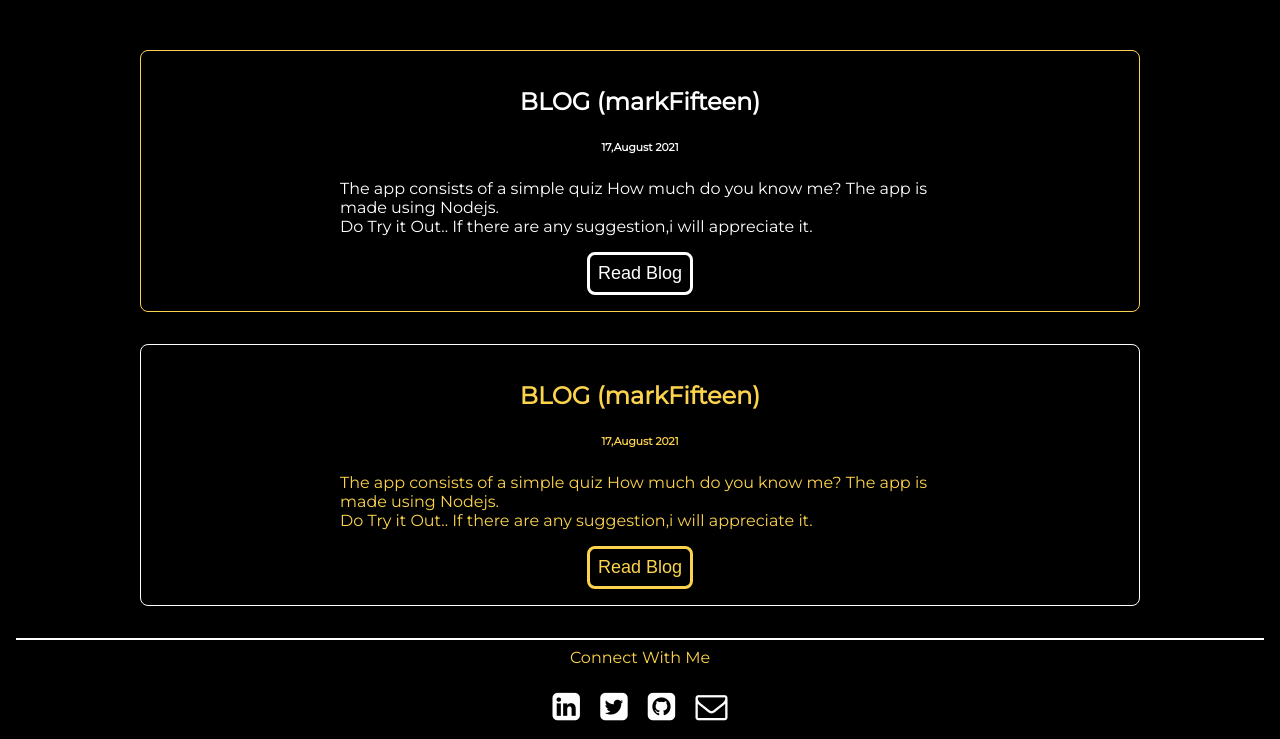
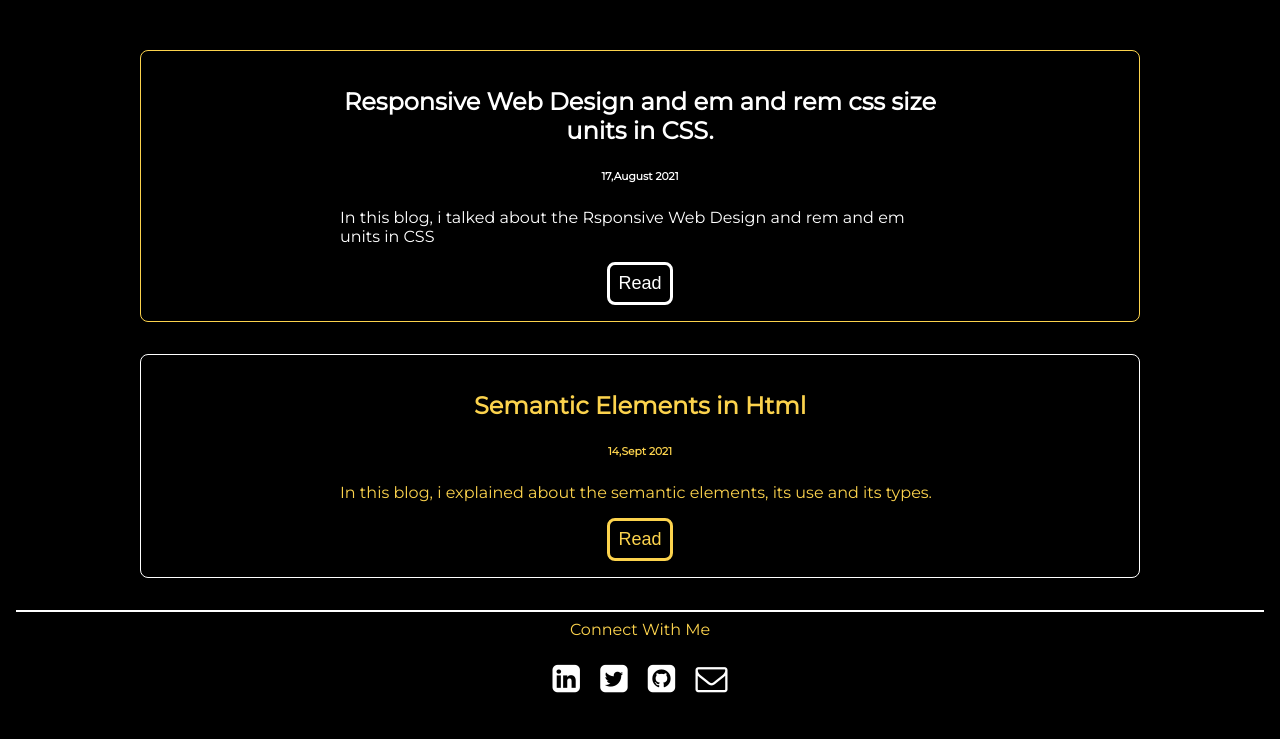
Before and after one commit to amirnathani9/my-portfolio, a plain HTML site: page blogs.html in a window 1280 px wide. Shown: the part 485-1224 px from the top of the page. After the commit the page ends 1196 px from the top, so only its background shows below. Drawn offline with Linux system fonts and the light colour scheme.

Commit message:
updated blog page

```diff
--- a/blogs.html
+++ b/blogs.html
@@ -35,28 +35,26 @@
 
     <section class="section primary-section">
         <div class="container-center">
-            <h2>BLOG (markFifteen)</h2>
+            <h2>Responsive Web Design and em and rem css size units in CSS.</h2>
             <h6>17,August 2021</h6>
-            <p>The app consists of a simple quiz How much do you know me? The app is made using Nodejs.
-                <br>Do Try it Out.. If there are any suggestion,i will appreciate it.</p>
+            <p>In this blog, i talked about the Rsponsive Web Design and rem and em units in CSS</p>
             <div class="btn-center">
                 <button class="primary-btn"
-                    onclick=" window.open(`https://replit.com/@amirnathani9/MarkOne?embed=1&output=1#index.js`,'_blank')">Read
-                    Blog</button>
+                    onclick=" window.open(`https://hashnode.com/post/responsive-web-design-and-em-and-rem-css-size-units-in-css-cktlbwdyd0ae5jcs10f8v5nut`,'_blank')">Read
+                    </button>
             </div>
         </div>
     </section>
 
     <section class="section secondary-section">
         <div class="container-center">
-            <h2>BLOG (markFifteen)</h2>
-            <h6>17,August 2021</h6>
-            <p>The app consists of a simple quiz How much do you know me? The app is made using Nodejs.
-                <br>Do Try it Out.. If there are any suggestion,i will appreciate it.</p>
+            <h2>Semantic Elements in Html</h2>
+            <h6>14,Sept 2021</h6>
+            <p>In this blog, i explained about the semantic elements, its use and its types.</p>
             <div class="btn-center">
                 <button class="secondary-btn"
-                    onclick=" window.open(`https://replit.com/@amirnathani9/MarkOne?embed=1&output=1#index.js`,'_blank')">Read
-                    Blog</button>
+                    onclick=" window.open(`https://hashnode.com/post/semantic-elements-in-html-cktkbs0s500vei3s1et9xh929,'_blank')">Read
+                    </button>
             </div>
         </div>
     </section>
```
